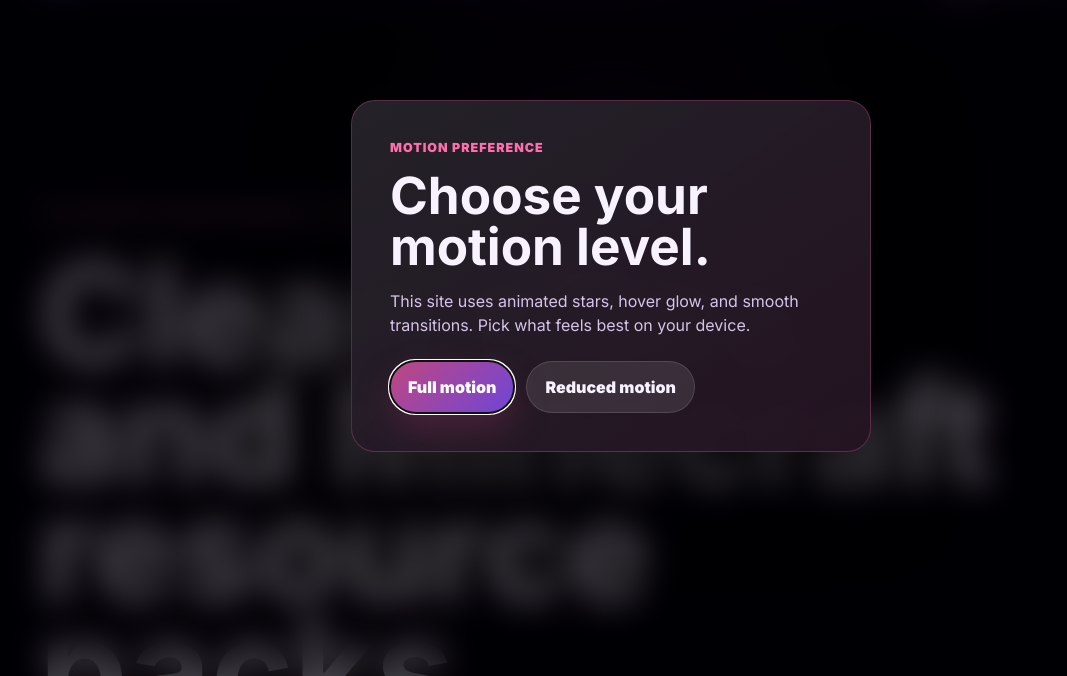
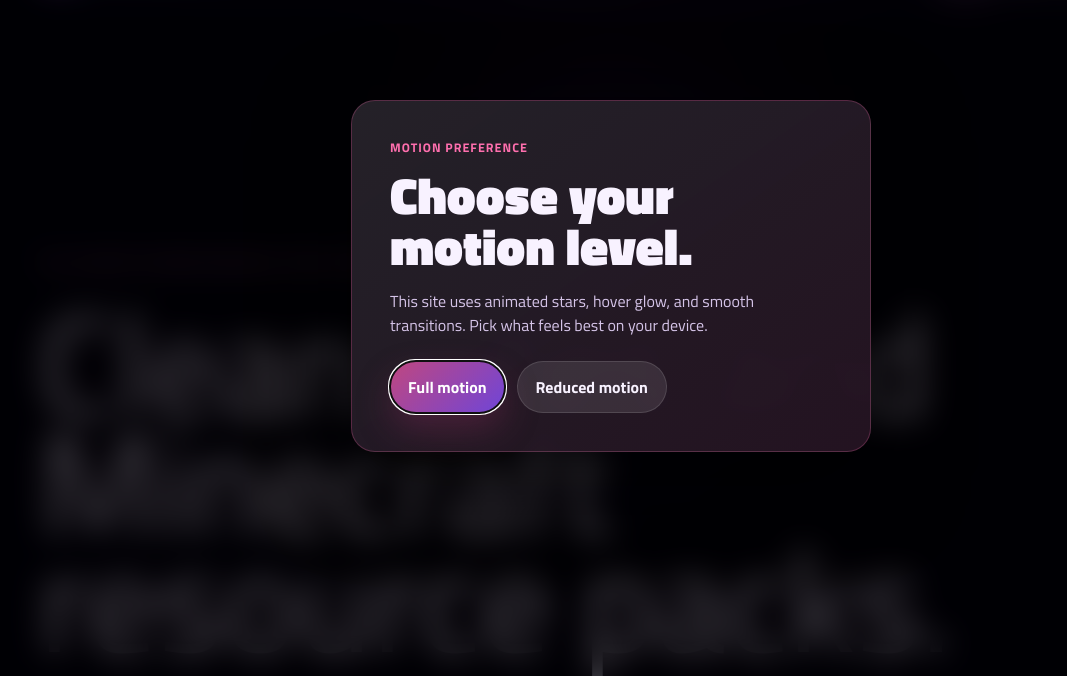
Before and after one commit to void27og/Void-Development-Site, a plain HTML site: page index.html in a window 1280 px wide. Shown: the part 124-800 px from the top of the page, without its empty margins (29-1096 px from the left). Drawn offline with Linux system fonts and the light colour scheme; animation ran at ten frames a second.

Commit message:
idk what i changed

```diff
--- a/index.html
+++ b/index.html
@@ -7,10 +7,10 @@
   <title>Void Development | Independent Digital Studio</title>
   <link rel="preconnect" href="https://fonts.googleapis.com">
   <link rel="preconnect" href="https://fonts.gstatic.com" crossorigin>
-  <link href="https://fonts.googleapis.com/css2?family=Inter:wght@400;500;600;700;800;900&display=swap" rel="stylesheet">
+  <link href="https://fonts.googleapis.com/css2?family=Titillium+Web:ital,wght@0,200;0,300;0,400;0,600;0,700;0,900;1,400;1,600;1,700&display=swap" rel="stylesheet">
   <link rel="stylesheet" href="styles.css">
 </head>
-<body>
+<body class="home-page">
   <header class="site-header" data-header>
     <a class="brand" href="index.html" aria-label="Void Development home">
       <span class="brand-mark">V</span>
--- a/styles.css
+++ b/styles.css
@@ -1,4 +1,6 @@
 :root {
+  --font-body: "Titillium Web", "Segoe UI", Arial, sans-serif;
+  --font-display: "Titillium Web", "Arial Narrow", Arial, sans-serif;
   --ink: #f8f2ff;
   --ink-soft: #d5c4e8;
   --muted: #a795bc;
@@ -42,7 +44,7 @@ body {
     linear-gradient(180deg, #010008 0%, #000004 48%, #020006 100%);
   background-size: 310px 310px, 390px 390px, 510px 510px, 460px 460px, 350px 350px, auto, auto;
   background-attachment: fixed;
-  font-family: Inter, Arial, sans-serif;
+  font-family: var(--font-body);
   line-height: 1.5;
   opacity: 0;
   transition: opacity 220ms ease;
@@ -201,6 +203,7 @@ main {
   align-items: center;
   gap: 11px;
   min-width: 0;
+  font-family: var(--font-display);
   font-weight: 900;
   text-shadow: 0 2px 14px rgba(0, 0, 0, 0.72);
 }
@@ -260,8 +263,9 @@ main {
   border: 1px solid rgba(255, 255, 255, 0.12);
   border-radius: 14px;
   box-shadow: 0 8px 18px rgba(0, 0, 0, 0.28);
+  font-family: var(--font-display);
   font-size: 0.9rem;
-  font-weight: 900;
+  font-weight: 700;
   outline: none;
   transition:
     width 130ms ease,
@@ -338,8 +342,9 @@ main {
   border-radius: 999px;
   box-shadow: inset 0 1px 0 rgba(255, 255, 255, 0.08);
   font: inherit;
+  font-family: var(--font-display);
   font-size: 0.8rem;
-  font-weight: 900;
+  font-weight: 700;
   cursor: pointer;
   transition: transform 180ms ease, border-color 180ms ease, background 180ms ease;
 }
@@ -496,6 +501,13 @@ body > .motion-dialog {
   text-shadow: 0 4px 22px rgba(0, 0, 0, 0.86);
 }
 
+.home-page .brand,
+.home-page .brand-mark,
+.home-page .abyss-hero h1,
+.home-page .rotary-links a strong {
+  font-weight: 400;
+}
+
 .rotary-galaxy {
   --dial-rotation: 0deg;
   --dial-scale: 1;
@@ -689,8 +701,9 @@ body > .motion-dialog {
 .section-kicker {
   margin: 0 0 12px;
   color: var(--rose);
+  font-family: var(--font-display);
   font-size: 0.78rem;
-  font-weight: 900;
+  font-weight: 700;
   letter-spacing: 0.08em;
   text-transform: uppercase;
 }
@@ -700,6 +713,18 @@ h2,
 h3,
 p {
   overflow-wrap: anywhere;
+}
+
+h1,
+h2,
+h3,
+.rotary-links a strong,
+.galaxy-creation-link strong,
+.text-columns strong,
+.project-preview strong,
+.glacier-preview strong {
+  font-family: var(--font-display);
+  font-weight: 900;
 }
 
 h1 {
@@ -843,7 +868,8 @@ h3 {
   border-radius: 999px;
   padding: 13px 18px;
   font: inherit;
-  font-weight: 900;
+  font-family: var(--font-display);
+  font-weight: 700;
   cursor: pointer;
   transition: transform 180ms ease, box-shadow 180ms ease, border-color 180ms ease, background 180ms ease;
 }
@@ -927,7 +953,7 @@ h3 {
 .privacy-panel {
   grid-template-columns: minmax(260px, 0.72fr) minmax(340px, 1fr);
   align-items: start;
-  margin-top: 0;
+  margin-top: clamp(42px, 7vw, 84px);
 }
 
 .privacy-panel h2 {
```
Also changed, not shown: contact.html (+1 -1 lines), privacy.html (+1 -1 lines), resource-packs.html (+1 -1 lines), websites.html (+1 -1 lines).
